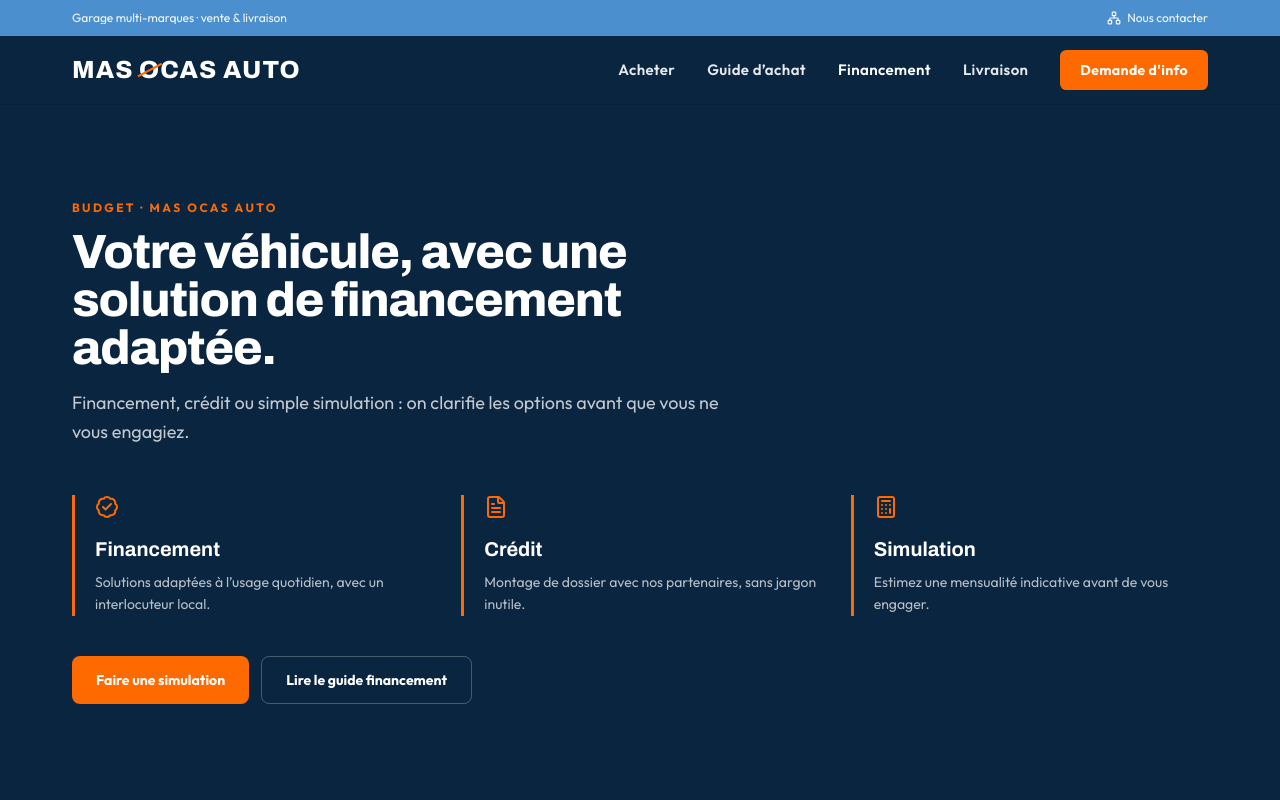
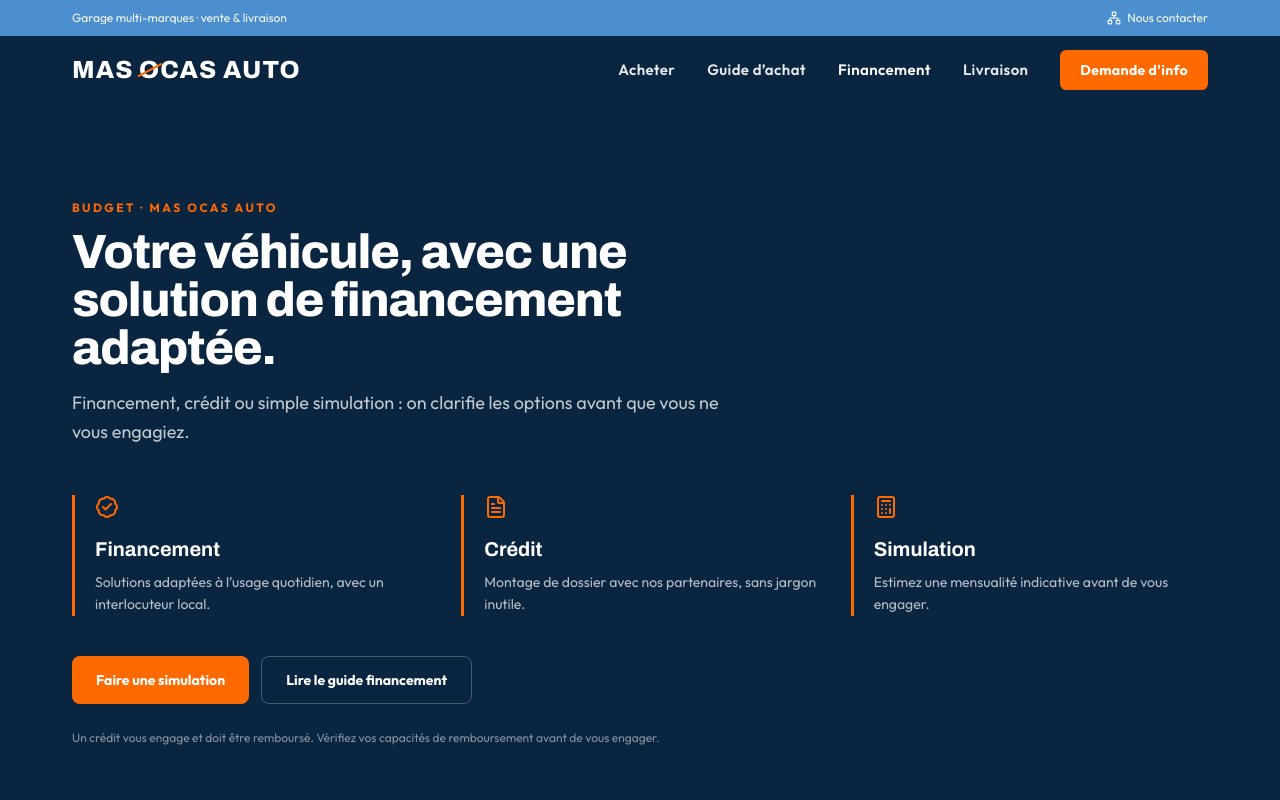
Before and after one commit to laurentrub/mas-ocas, a Next.js app: page /financement in a window 1280 px wide. Shown: the top 800 px of the page. Built offline with nearby package versions, Linux system fonts and the light colour scheme.

Commit message:
Add French consumer-credit disclaimer on financement surfaces
Place the standard « Un crédit vous engage… » notice under CTAs on /financement and the homepage #financement section.

```diff
--- a/src/app/financement/page.tsx
+++ b/src/app/financement/page.tsx
@@ -69,6 +69,10 @@ export default function FinancementPage() {
               Lire le guide financement
             </Link>
           </div>
+          <p className="mt-6 max-w-2xl text-xs leading-relaxed text-white/50">
+            Un crédit vous engage et doit être remboursé. Vérifiez vos capacités
+            de remboursement avant de vous engager.
+          </p>
         </div>
       </section>
     </div>
--- a/src/app/page.tsx
+++ b/src/app/page.tsx
@@ -373,6 +373,10 @@ export default function HomePage() {
           >
             Faire une simulation
           </Link>
+          <p className="mt-6 max-w-2xl text-xs leading-relaxed text-white/50">
+            Un crédit vous engage et doit être remboursé. Vérifiez vos capacités
+            de remboursement avant de vous engager.
+          </p>
         </div>
       </section>
 
```
